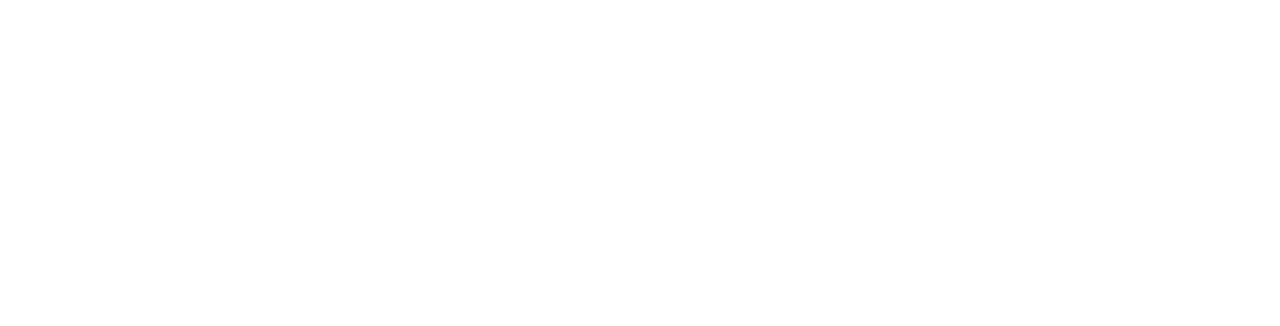
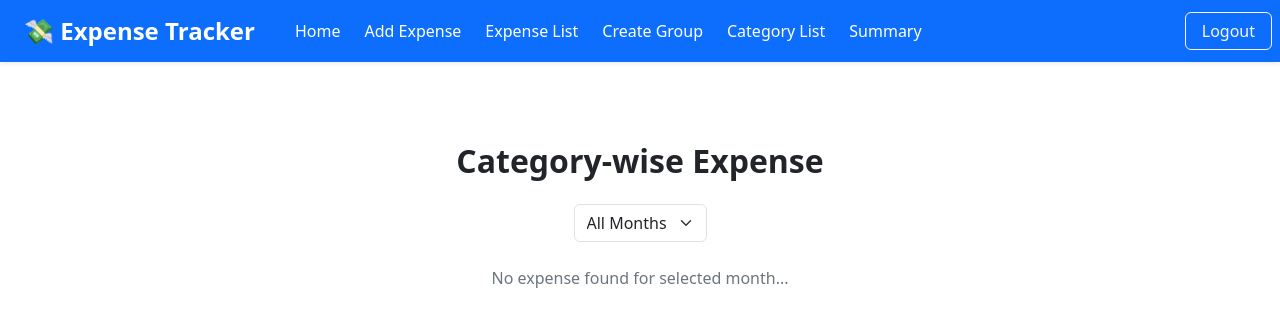
Before and after one commit to Praptttiii/expense-tracker, a React (Vite) app: page /#/Graph in a window 1280 px wide. Before the commit this address had no page. Shown: the top 326 px of the page. Built offline with nearby package versions, Linux system fonts and the light colour scheme; sample sign-in values are in the browser's storage.

Commit message:
created graph based summary

```diff
--- a/package.json
+++ b/package.json
@@ -15,8 +15,10 @@
   "dependencies": {
     "bootstrap": "^5.3.8",
     "bootstrap-icons": "^1.13.1",
+    "chart.js": "^4.5.1",
     "joi": "^18.0.1",
     "react": "^19.2.0",
+    "react-chartjs-2": "^5.3.1",
     "react-data-table-component": "^7.7.0",
     "react-dom": "^19.2.0",
     "react-router-dom": "^7.9.6"
--- a/src/App.jsx
+++ b/src/App.jsx
@@ -1,17 +1,18 @@
 import React from "react";
 import { HashRouter, Routes, Route } from "react-router-dom";
+import { AuthProvider } from "./context/AuthContext";
 import Home from "./components/Home";
 import AddExpense from "./components/AddExpense";
 import ExpenseList from "./components/ExpenseList";
 import CreateGroup from "./components/CreateGroup";
 import Summary from "./components/Summary";
 import CategoryList from "./components/CategoryList";
-import { AuthProvider } from "./context/AuthContext";
 import Login from "./components/Login";
 import Layout from "./layout/Layout";
 import Signup from "./components/Signup";
 import ProtectedRoute from "./wrappers/ProtectedRoute";
 import PublicRoute from "./wrappers/PublicRoute";
+import Graph from "./components/Graph";
 
 function App() {
   return (
@@ -47,6 +48,7 @@ function App() {
             <Route path="/create-group" element={<CreateGroup />} />
             <Route path="/monthly-summary" element={<Summary />} />
             <Route path="/category-list" element={<CategoryList />} />
+            <Route path="/Graph" element={<Graph />}></Route>
           </Route>
         </Routes>
       </HashRouter>
--- /dev/null
+++ b/src/components/Graph.jsx
@@ -0,0 +1,115 @@
+import React, { useEffect, useState, useMemo } from "react";
+import { Doughnut } from "react-chartjs-2";
+import { Chart as ChartJS, ArcElement, Tooltip, Legend } from "chart.js";
+
+ChartJS.register(ArcElement, Tooltip, Legend);
+
+const months = [
+  { id: "", name: "All Months" },
+  { id: "01", name: "January" },
+  { id: "02", name: "February" },
+  { id: "03", name: "March" },
+  { id: "04", name: "April" },
+  { id: "05", name: "May" },
+  { id: "06", name: "June" },
+  { id: "07", name: "July" },
+  { id: "08", name: "August" },
+  { id: "09", name: "September" },
+  { id: "10", name: "October" },
+  { id: "11", name: "November" },
+  { id: "12", name: "December" },
+];
+
+const Graph = () => {
+  const [expenses, setExpenses] = useState([]);
+  const [selectedMonth, setSelectedMonth] = useState("");
+
+  useEffect(() => {
+    const storedExpenses = JSON.parse(localStorage.getItem("expenses")) || [];
+    setExpenses(storedExpenses);
+  }, []);
+
+  const chartData = useMemo(() => {
+    const categoryTotals = {};
+
+    expenses
+      .filter((expense) => {
+        if (!selectedMonth) return true;
+        const month = new Date(expense.date).getMonth() + 1;
+        return String(month).padStart(2, "0") === selectedMonth;
+      })
+      .forEach((expense) => {
+        categoryTotals[expense.category] =
+          (categoryTotals[expense.category] || 0) + Number(expense.amount);
+      });
+
+    return {
+      labels: Object.keys(categoryTotals),
+      values: Object.values(categoryTotals),
+    };
+  }, [expenses, selectedMonth]);
+
+  const data = {
+    labels: chartData.labels,
+    datasets: [
+      {
+        data: chartData.values,
+        backgroundColor: [
+          "#007bff",
+          "#28a745",
+          "#ffc107",
+          "#dc3545",
+          "#17a2b8",
+          "#6610f2",
+          "#ff6600",
+        ],
+        borderColor: "#fff",
+        borderWidth: 2,
+        hoverOffset: 10,
+      },
+    ],
+  };
+
+  const options = {
+    cutout: "60%",
+    plugins: {
+      legend: {
+        position: "bottom",
+      },
+    },
+  };
+
+  return (
+    <div className="container text-center my-5">
+      <h2 className="fw-bold mb-4">Category-wise Expense</h2>
+
+      {/* Month Dropdown */}
+      <div className="d-flex justify-content-center mb-4">
+        <select
+          className="form-select w-auto"
+          value={selectedMonth}
+          onChange={(e) => setSelectedMonth(e.target.value)}
+        >
+          {months.map((m) => (
+            <option key={m.id} value={m.id}>
+              {m.name}
+            </option>
+          ))}
+        </select>
+      </div>
+
+      {/* Chart */}
+      <div className="mx-auto" style={{ maxWidth: "400px" }}>
+        {chartData.values.length > 0 ? (
+          <Doughnut data={data} options={options} />
+        ) : (
+          <p className="text-secondary mt-4">
+            No expense found for selected month...
+          </p>
+        )}
+      </div>
+    </div>
+  );
+};
+
+export default Graph;
```
Also changed, not shown: 1 other file (tests, documents, lock files or other folders).
